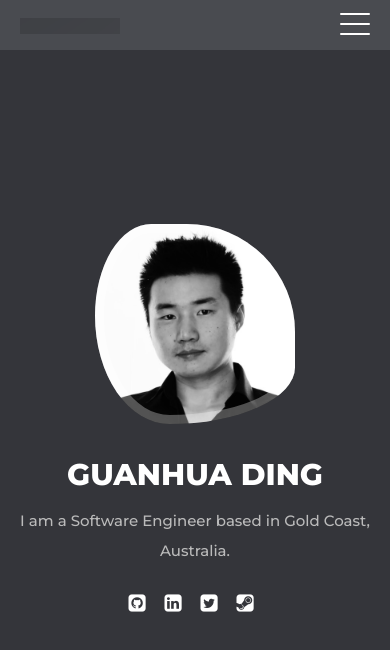
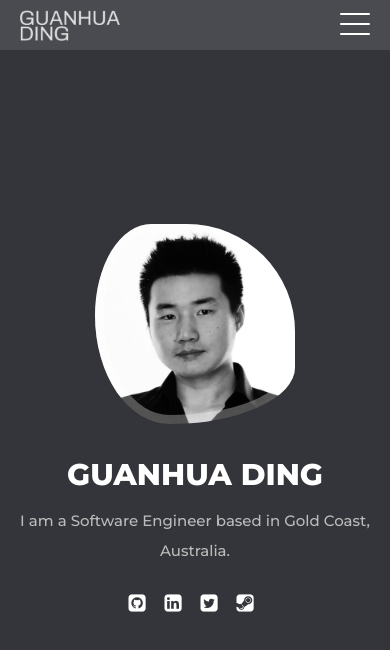
Before and after one commit to WilliamDGH/WilliamDGH.github.io, a Next.js app: page / in a window 390 px wide. Shown: the top 650 px of the page. Built offline with nearby package versions, Linux system fonts and the light colour scheme.

Commit message:
mobile mode

```diff
--- a/src/layout/Mobile.js
+++ b/src/layout/Mobile.js
@@ -1,9 +1,13 @@
 import { Fragment, useContext, useState } from "react";
 import { TokyoContext } from "../Context";
+import Image from 'next/image'
 
 const Mobile = () => {
   const [toggle, setToggle] = useState(false);
-  const { navChange, nav, menus } = useContext(TokyoContext);
+  const { navChange, nav, menus, toggleDarkMode, isDarkMode } = useContext(TokyoContext);
+  const toggleTheme = () => {
+    toggleDarkMode();
+  };
   return (
     <Fragment>
       <div className="tokyo_tm_topbar bg-white fixed top-0 left-0 right-0 h-[50px] z-[14] hidden">
@@ -12,11 +16,11 @@ const Mobile = () => {
             {" "}
             {/* You can use image or text as logo. data-type values are "image" and "text" */}
             <a href="#">
-              <img
-                className="max-w-[100px] max-h-[40px]"
-                src="assets/img/logo/dark.png"
-                alt="image"
-              />
+              {isDarkMode ?
+                <Image src="/assets/img/logo/guanhua-ding-logo-dark.png" alt="Logo" width={100} height={100} />
+                :
+                <Image src="/assets/img/logo/guanhua-ding-logo-light.png" alt="Logo" width={100} height={100} />
+              }
               <h3 className="font-black font-poppins text-[25px] tracking-[4px]">
                 TOKYO
               </h3>
@@ -63,7 +67,29 @@ const Mobile = () => {
               </li>
             ))}
           </ul>
+          <div className="inline-block">
+            <input type="checkbox" class="checkbox" id="checkbox" onChange={toggleTheme}/>
+            <label for="checkbox" class="checkbox-label">
+              <i className="icon-moon" style={{ color: '#f1c40f' }}></i>
+              <i className="icon-sun" style={{ color: '#f39c12' }}></i>
+              <span class="ball"></span>
+            </label>
+          </div>
         </div>
+        <div className="copyright w-full float-left px-[20px] text-right" style={{ marginTop: '10px' }}>
+            <p className="text-[15px] text-[#999] font-montserrat leading-[25px]">
+              © {new Date().getFullYear()} Made With ❤
+              <br />
+              by{" "}
+              <a
+                className="text-[#787878] font-medium transition-all duration-300 hover:text-black"
+                href="https://www.linkedin.com/in/guanhuading/"
+                target="_blank"
+              >
+                Guanhua Ding
+              </a>
+            </p>
+          </div>
       </div>
     </Fragment>
   );
```
